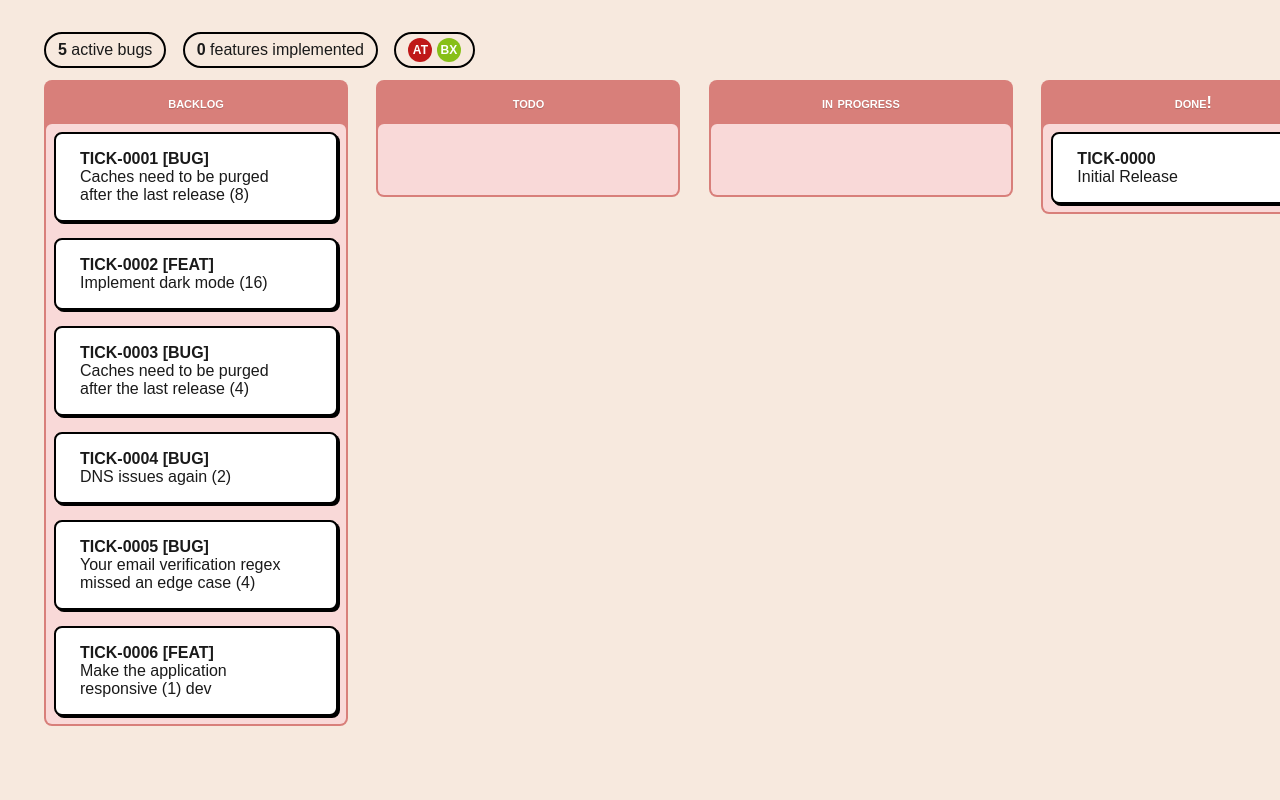
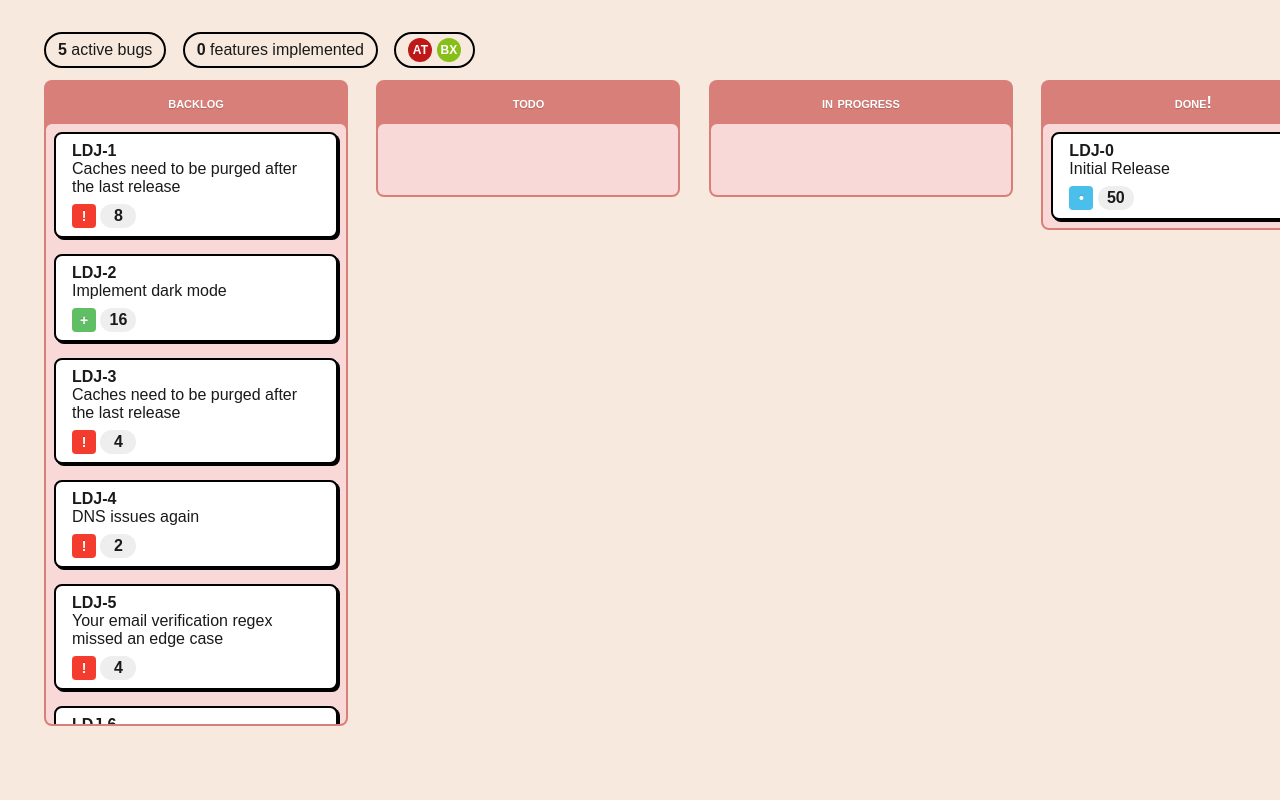
Before and after one commit to tkers/kanbanjam, a plain HTML site: page index.html in a window 1280 px wide. Shown: the top 800 px of the page. Drawn offline with Linux system fonts and the light colour scheme.

Commit message:
Style complexity and type

```diff
--- a/index.html
+++ b/index.html
@@ -46,9 +46,15 @@
           <div class="column">
             <div class="item">
               <div class="item-content">
-                <strong>TICK-0000</strong>
-                <div class="item-assignment item-assigned">X</div>
-                <br />Initial Release
+                <p><strong>LDJ-0</strong><br />Initial Release</p>
+                <div class="item-assignment" style="background-color: #333">
+                  LD
+                </div>
+                <!-- <div class="item-number">ld-0</div> -->
+                <div class="item-type item-type-task">•</div>
+                <!-- <div class="item-type item-type-feat">+</div> -->
+                <!-- <div class="item-type item-type-bug">!</div> -->
+                <div class="item-complexity">50</div>
               </div>
             </div>
           </div>
--- a/main.js
+++ b/main.js
@@ -132,14 +132,26 @@ window.addEventListener('load', () => {
     item.dataset.ticketId = ticket.id
     const itemContent = document.createElement('div')
     itemContent.className = 'item-content'
-    const title = `TICK-${ticket.id.padStart(4, '0')} [${
-      ticket.type === 'Bug' ? 'BUG' : 'FEAT'
-    }]`
+    const title = `LDJ-${ticket.id}`
     const description =
       ticket.type === 'Bug' ? makeBugFlavour() : makeFeatFlavour()
-    itemContent.innerHTML = `<strong>${title}</strong><div class="item-assignment"></div><br/>${description} (${
-      ticket.size
-    }) ${ticket.reward || ''}`
+    const typeIcon =
+      ticket.type === 'Bug' ? '!' : ticket.type === 'Feature' ? '+' : '•'
+    const typeCN =
+      ticket.type === 'Bug'
+        ? 'bug'
+        : ticket.type === 'Feature'
+        ? 'feat'
+        : 'task'
+    itemContent.innerHTML = `
+      <p>
+        <strong>${title}</strong><br/>${description}
+      </p>
+      <div class="item-assignment"></div>
+      <!-- <div class="item-number">tick-0000</div> -->
+      <div class="item-type item-type-${typeCN}">${typeIcon}</div>
+      <div class="item-complexity">${ticket.size}</div>`
+
     item.appendChild(itemContent)
 
     const newItem = backCol.add(item, { index: -1, active: false })
@@ -154,7 +166,6 @@ window.addEventListener('load', () => {
     const item = todoCol.getItem(ix)
     if (!item) return
     const as = item.getElement().querySelector('.item-assignment')
-    as.classList.add('item-assigned')
     as.textContent = worker.name
     as.style.backgroundColor = `hsl(${(worker.id * 80) % 360}, 78%, 42%)`
     todoCol.send(item, workCol, -1)
--- a/styles.css
+++ b/styles.css
@@ -78,23 +78,61 @@ body {
   border: 2px solid #000000;
   border-radius: 8px;
   box-shadow: 2px 2px 0px #000000;
-  padding: 16px 24px;
+  padding: 8px 16px;
   margin: 8px;
+}
+.item-content p {
+  margin: 0 0 8px;
+}
+.item-type,
+.item-complexity,
+.item-assignment,
+.item-number {
+  display: inline-block;
+  width: 24px;
+  height: 24px;
+  line-height: 24px;
+  text-align: center;
+}
+.item-type {
+  border-radius: 4px;
+  color: #ffffff;
+  text-shadow: 0 -1px 0 rgba(0, 0, 0, 0.2);
+  font-size: 14px;
+  font-weight: bold;
+}
+.item-type-bug {
+  background-color: #f43c2e;
+}
+.item-type-feat {
+  background-color: #60bf64;
+}
+.item-type-task {
+  background-color: #4abfec;
+}
+.item-complexity {
+  border-radius: 16px;
+  background-color: #eee;
+  font-weight: bold;
+  width: 36px;
+}
+.item-number {
+  float: right;
+  width: auto;
+  text-transform: uppercase;
+  color: #444;
+  font-weight: bold;
 }
 .item-assignment {
   color: #ffffff;
   font-size: 12px;
   font-weight: bold;
   border-radius: 50px;
-  display: inline-block;
-  width: 24px;
-  height: 24px;
-  text-align: center;
-  line-height: 24px;
   vertical-align: top;
 }
 .item .item-assignment {
   float: right;
+  margin-left: 8px;
 }
 
 .counter {
```
